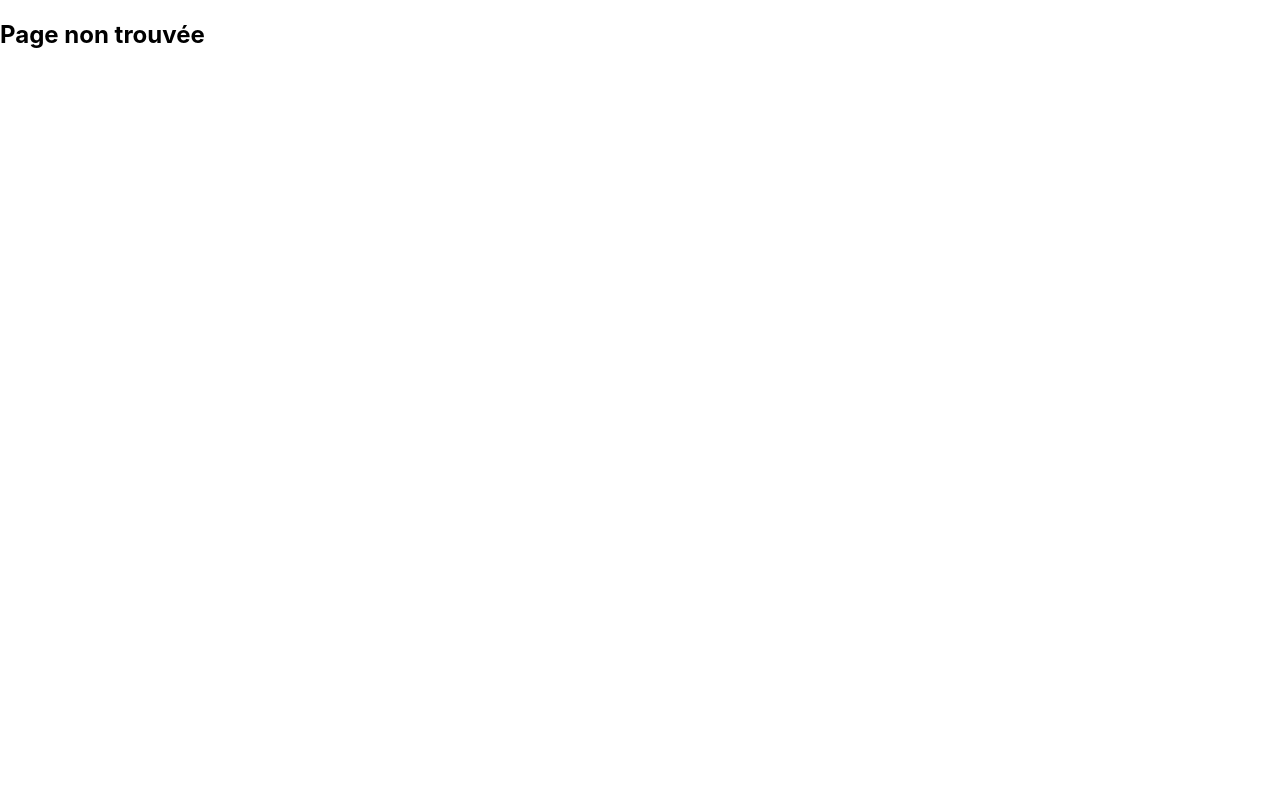
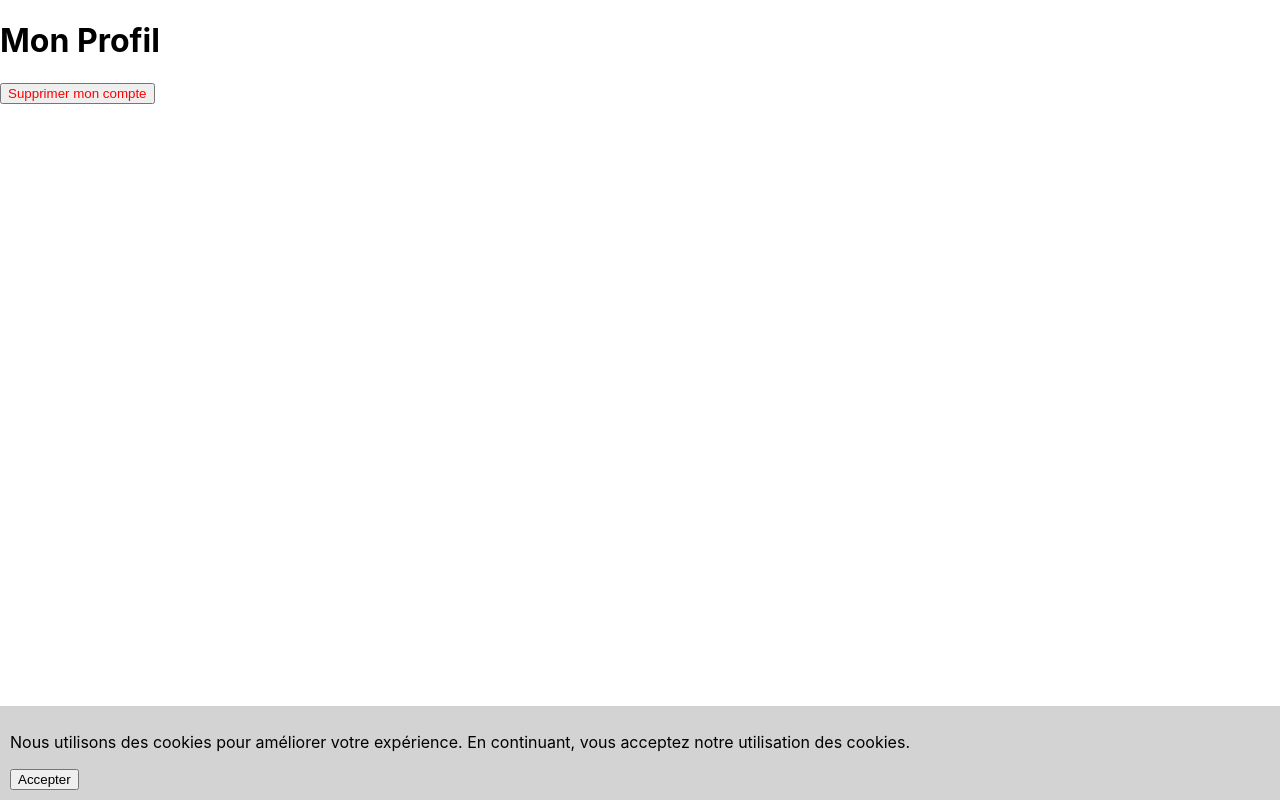
Before and after one commit to aichabou/lifesync_frontend, a React (Create React App) app: page /profile in a window 1280 px wide. Built offline with nearby package versions, Linux system fonts and the light colour scheme.

Commit message:
"Added CookieConsent component, PrivacyPolicy and ProfilePage routes, and updated App.js"

```diff
--- a/src/App.js
+++ b/src/App.js
@@ -6,6 +6,9 @@ import Register from '../src/pages/Register/Register';
 import Login from '../src/pages/Login/Login';
 import TaskManager from '../src/pages/TaskManager/TaskManager';
 import ReminderManager from '../src/pages/ReminderManager/ReminderManager';
+import CookieConsent from '../src/components/CookieConsent';
+import PrivacyPolicy from './pages/PrivacyPolicy';
+import ProfilePage from './pages/ProfilePage';
 
 const ProtectedRoute = ({ children }) => {
     const isAuthenticated = !!localStorage.getItem('token'); // Exemple avec un token
@@ -37,9 +40,12 @@ const App = () => {
                             </ProtectedRoute>
                         }
                     />
+                    <Route path="/profile" element={<ProfilePage />} />
                     <Route path="*" element={<h2>Page non trouvée</h2>} />
+                    <Route path="/privacy-policy" element={<PrivacyPolicy />} />
                 </Routes>
             </Router>
+            <CookieConsent />
         </>
     );
 };
--- /dev/null
+++ b/src/components/CookieConsent.js
@@ -0,0 +1,21 @@
+import React, { useState } from 'react';
+
+const CookieConsent = () => {
+    const [isVisible, setIsVisible] = useState(!localStorage.getItem('cookiesAccepted'));
+
+    const handleAccept = () => {
+        localStorage.setItem('cookiesAccepted', true);
+        setIsVisible(false);
+    };
+
+    if (!isVisible) return null;
+
+    return (
+        <div style={{ position: 'fixed', bottom: 0, backgroundColor: 'lightgrey', padding: '10px', width: '100%' }}>
+            <p>Nous utilisons des cookies pour améliorer votre expérience. En continuant, vous acceptez notre utilisation des cookies.</p>
+            <button onClick={handleAccept}>Accepter</button>
+        </div>
+    );
+};
+
+export default CookieConsent;
--- /dev/null
+++ b/src/pages/PrivacyPolicy.js
@@ -0,0 +1,11 @@
+import React from 'react';
+
+const PrivacyPolicy = () => (
+    <div>
+        <h1>Politique de confidentialité</h1>
+        <p>Nous collectons vos données pour améliorer nos services...</p>
+        <p>Vous avez le droit de consulter, modifier ou supprimer vos données.</p>
+    </div>
+);
+
+export default PrivacyPolicy;
--- /dev/null
+++ b/src/pages/ProfilePage.js
@@ -0,0 +1,25 @@
+import React from 'react';
+import axios from 'axios';
+
+const ProfilePage = () => {
+    const handleDeleteAccount = async () => {
+        try {
+            await axios.delete('http://localhost:3000/api/user', { withCredentials: true });
+            alert('Votre compte a été supprimé avec succès.');
+            // Redirige vers la page d'accueil ou de connexion
+            window.location.href = '/login';
+        } catch (err) {
+            console.error('Erreur lors de la suppression du compte :', err.message);
+            alert('Une erreur est survenue.');
+        }
+    };
+
+    return (
+        <div>
+            <h1>Mon Profil</h1>
+            <button onClick={handleDeleteAccount} style={{ color: 'red' }}>Supprimer mon compte</button>
+        </div>
+    );
+};
+
+export default ProfilePage;
```
